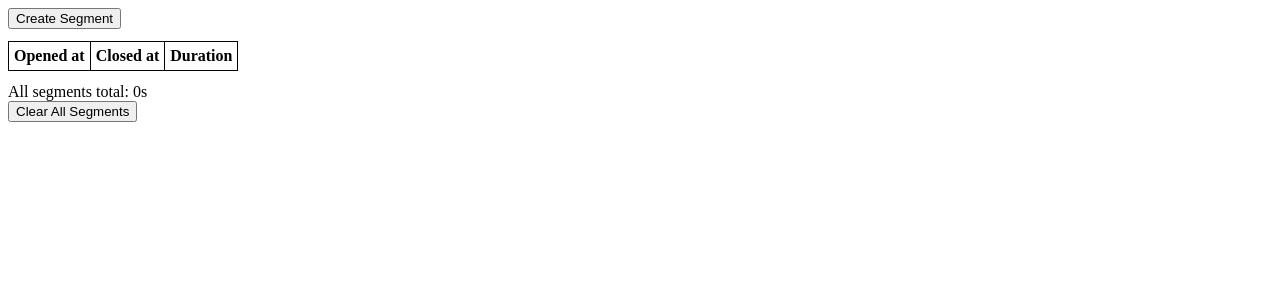
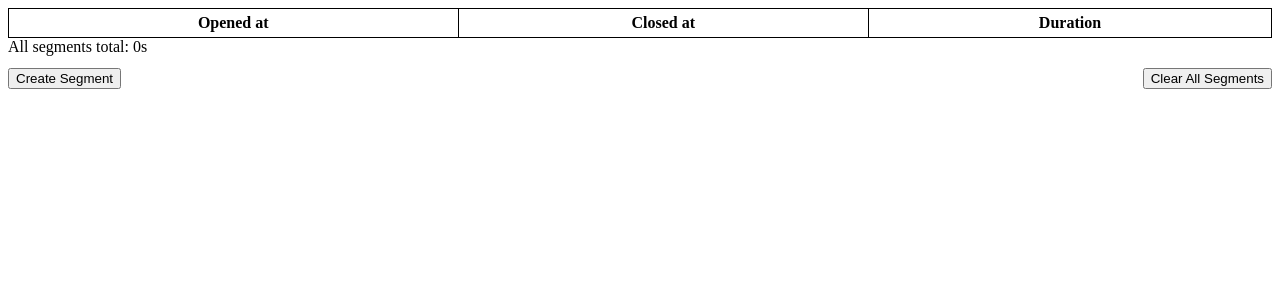
Before and after one commit to onyxblade/potato-clock, a Vue app: page / in a window 1280 px wide. Shown: the top 300 px of the page. Built offline with nearby package versions, Linux system fonts and the light colour scheme.

Commit message:
update layout

```diff
--- a/src/App.vue
+++ b/src/App.vue
@@ -1,9 +1,4 @@
 <template>
-  <section>
-    <button v-if="!segments.currentSegment" @click="segments.createSegment">Create Segment</button>
-    <button v-else @click="segments.closeCurrentSegment">Close Current Segment</button>
-  </section>
-
   <section>
     <table>
       <tr>
@@ -17,10 +12,12 @@
         <td>{{ durationString(segment.duration) }}</td>
       </tr>
     </table>
+    All segments total: {{ durationString(segments.totalDuration) }}
   </section>
 
-  <section>
-    <div>All segments total: {{ durationString(segments.totalDuration) }}</div>
+  <section class="buttons">
+    <button v-if="!segments.currentSegment" @click="segments.createSegment">Create Segment</button>
+    <button v-else @click="segments.closeCurrentSegment">Close Current Segment</button>
     <button @click="segments.clearAllSegments">Clear All Segments</button>
   </section>
 </template>
@@ -45,6 +42,7 @@ function durationString(duration) {
 table {
   border-collapse: collapse;
   border-spacing: 0px;
+  width: 100%;
 }
 table,
 th,
@@ -55,4 +53,8 @@ td {
 section {
   margin-bottom: 12px;
 }
+.buttons {
+  display: flex;
+  justify-content: space-between;
+}
 </style>
```
